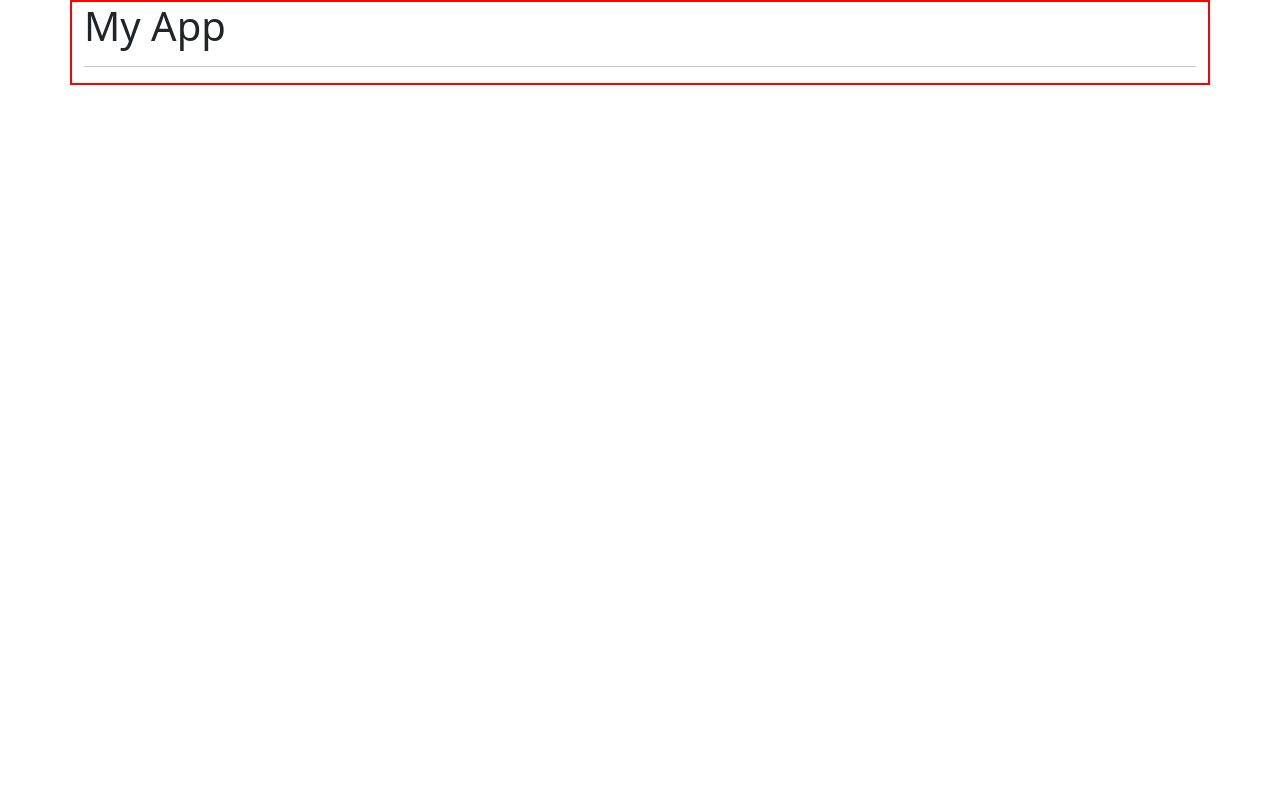
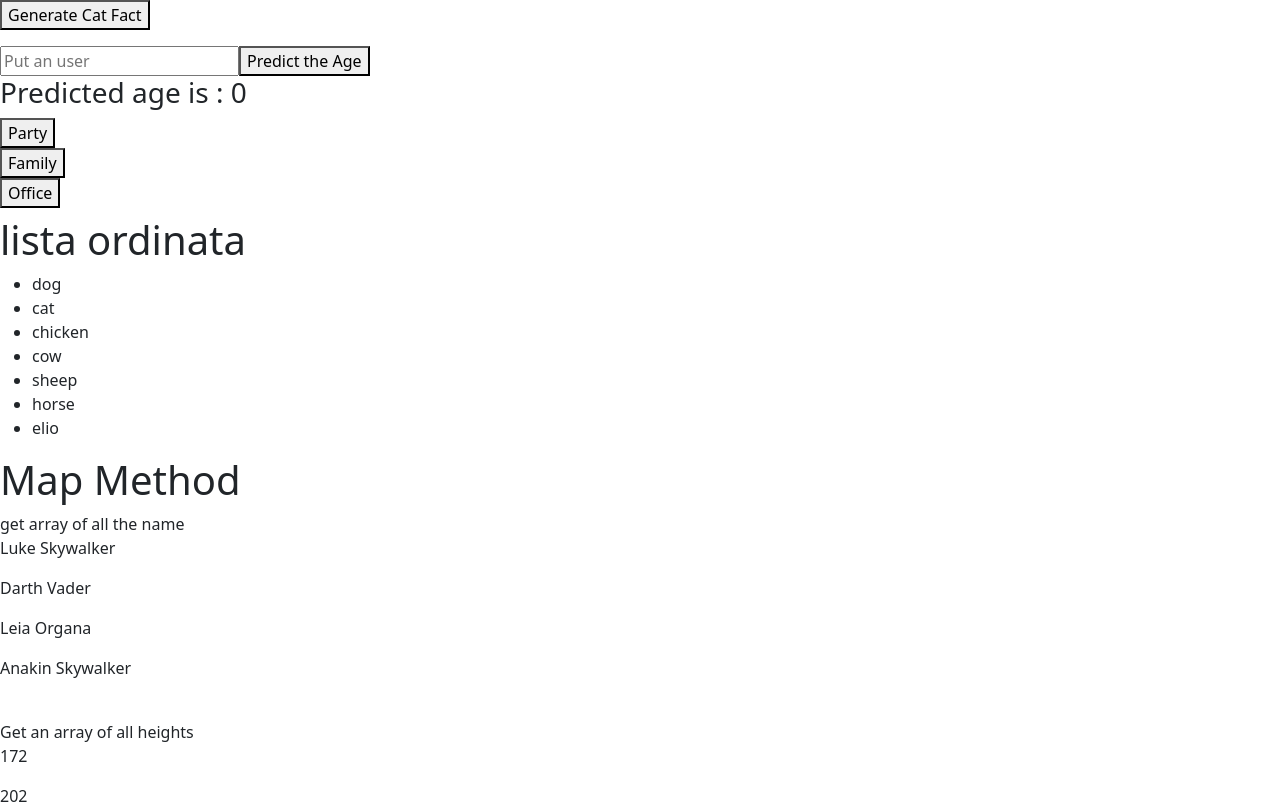
Before and after one commit to Castels88/React-esercizi, a React (Create React App) app: page / in a window 1280 px wide. Before the commit this address had no page. Shown: the top 804 px of the page. Built offline with nearby package versions, Linux system fonts and the light colour scheme; no server answers.

Commit message:
metà esercizi fatti

```diff
--- a/package.json
+++ b/package.json
@@ -6,6 +6,7 @@
     "@testing-library/jest-dom": "^5.16.5",
     "@testing-library/react": "^13.3.0",
     "@testing-library/user-event": "^13.5.0",
+    "axios": "^0.27.2",
     "bootstrap": "^5.2.1",
     "react": "^18.2.0",
     "react-bootstrap": "^2.5.0",
--- a/src/App.js
+++ b/src/App.js
@@ -1,26 +1,35 @@
-import React from "react";
-import {Routes, Route} from "react-router-dom"
-import {Container} from "./Container"
-import {Welcome} from "./Welcome"
-import { Counter } from "./Counter";
-import { Login } from "./Login";
-
+import React, { useEffect, useState } from "react";
+import Axios from "axios"
+import { PredictTheAge } from "./PredictTheAge";
+import { Excuse } from "./Excuse";
+import { MapList } from "./MapList";
+import { EserciziArrayMethod } from "./EserciziArrayMethod"
+// vediamo come si usa axios per fetchare dati da API
+// noteremo che la API viene renderizzata all'infinito per evitare cio bisogna mettere
+// il fetch dentro uno use effect in modo che venga mostrato solo quando viene montato
+// e adesso spuntera uno e basta
+// per farsi che la frase spunti al click ci basta muovere il fecth dentro una funzione
+// handleButton e in questo modo al click spuntera sempre una nuovo frase
 export function App (){
+    const [frase, setFrase] = useState("")
+    useEffect(()=>{
+        Axios.get(`https://catfact.ninja/fact`).then((response)=> {
+        setFrase(response.data.fact)
+    })
+    },[])
+    function handleButton(){
+        Axios.get(`https://catfact.ninja/fact`).then((response)=> {
+        setFrase(response.data.fact)
+    })
+    }
     return (
-        <Container title={
-            <div>
-                <h1>My App </h1>
-            </div>
-        }>
-            <Routes>
-                <Route path="/:name" element={<Welcome/>}/>
-                <Route path="/counter" element={<Counter/>}/>
-                <Route path="/login" element={<Login/>}/>
-            </Routes>
-
-        </Container>
-    )
+        <div>
+            <button onClick={handleButton}>Generate Cat Fact </button>
+            <p>{frase}</p>
+            <PredictTheAge/>
+            <Excuse/>
+            <MapList/>
+            <EserciziArrayMethod/>
+        </div>
+        )
 }
-// React Router - 02
-// Add a new Route to the /counter path that
-// renders the Counter component from useState 01.
--- /dev/null
+++ b/src/EserciziArrayMethod.js
@@ -0,0 +1,68 @@
+import React from "react";
+export function EserciziArrayMethod(){
+    const characters = [
+        {
+            name: 'Luke Skywalker',
+            height: '172',
+            mass: '77',
+            eye_color: 'blue',
+            gender: 'male',
+        },
+        {
+            name: 'Darth Vader',
+            height: '202',
+            mass: '136',
+            eye_color: 'yellow',
+            gender: 'male',
+        },
+        {
+            name: 'Leia Organa',
+            height: '150',
+            mass: '49',
+            eye_color: 'brown',
+            gender: 'female',
+        },
+        {
+            name: 'Anakin Skywalker',
+            height: '188',
+            mass: '84',
+            eye_color: 'blue',
+            gender: 'male',
+        },
+    ];
+    return(
+        <div>
+            <h1>Map Method</h1>
+            <div>get array of all the name</div>
+            {characters.map((value)=> <p key={value.name}>{value.name}</p> )}
+            <br />
+            <div>Get an array of all heights</div>
+            {characters.map((value)=> <p key={value.height}>{value.height}</p> )}
+            <br />
+            <div>Get an array of objects with just name and height properties</div>
+            {characters.map((value)=> <p>Nome:{value.name} <br /> Altezza:{value.height}</p> )}
+            <br />
+            <div>Get an array of all first names</div>
+            {characters.map((value)=> <p>{value.name.split(" ")[0]}</p> )}
+            <br />
+            <h1>Reduce Method</h1>
+            <div>Get the total mass of all characters</div>
+            {characters.reduce((acc,cur)=> {
+                const number = parseInt(cur.mass)
+                return acc + number
+            },0)}
+            <br />
+            <div>Get the total height of all characters</div>
+            {characters.reduce((acc,cur)=> {
+                const number = parseInt(cur.height)
+                return acc + number
+            },0)}
+            <br />
+            <div>Get the total number of characters in all the character names</div>
+            {characters.reduce((acc, cur)=>{
+                return acc + cur.name.length
+            },0)}
+        </div>
+
+    )
+}
--- /dev/null
+++ b/src/Excuse.js
@@ -0,0 +1,31 @@
+// creare dalla API 3 tasti che generino 3 tipi di scusa
+// la cosa molto importante che ci ha permesso di svolgere questo esercizio è...
+// l API ci ritonava un array con poi dentro un oggetto con delle proprietà
+// nel setExcuse noi siamo andati a prendere il primo elemento[0]con la proprietà excuse
+//e molto importante vedendo che la API era struttura gia in tipologie ci è bastato inserire
+//il parametro excuse nel fetch per poi richiamare le categorie che volevamo nei bottoni
+import React, { useState } from "react";
+import Axios from "axios"
+export function Excuse(){
+    const [excuse, setExcuse] = useState("")
+    const fetchExcuse = (excuse)=>{
+        Axios.get(`https://excuser.herokuapp.com/v1/excuse/${excuse}/`).then((response)=>{
+            setExcuse(response.data[0].excuse)
+        })
+    }
+
+    return (
+        <div>
+            <div>
+                <button onClick={()=>fetchExcuse("party")}>Party</button>
+            </div>
+            <div>
+                <button onClick={()=>fetchExcuse("family")}>Family</button>
+            </div>
+            <div>
+                <button onClick={()=>fetchExcuse("office")}>Office</button>
+            </div>
+            <h1>{excuse}</h1>
+        </div>
+    )
+}
--- /dev/null
+++ b/src/MapList.js
@@ -0,0 +1,12 @@
+import React from "react";
+export function MapList (){
+    const array = ['dog', 'cat', 'chicken', 'cow', 'sheep', 'horse','elio']
+    return(
+        <div>
+            <h1>lista ordinata</h1>
+            <ul>
+                    {array.map((value)=> <li key={value}>{value}</li> )}
+            </ul>
+        </div>
+    )
+}
--- /dev/null
+++ b/src/PredictTheAge.js
@@ -0,0 +1,37 @@
+import React, { useEffect, useState } from "react";
+import Axios from "axios"
+// in questo altro esempio la API mi ritorna in base al nome un ipotetica eta
+//andiamo a richiamre la API ma stavolt ainvece di settare un nome voglio che qualsiasi nome
+// io cerco nell'input mi ritoni una ipotetica API quindi
+// creiamo un set state anche il nome
+// poi colleghiamo l'input con onchange quindi creiamo la funzione dell evento
+// adesso come facciamo a collegare il name del setstate alla API perche la API
+// deve prendere il nome che noi digitiamo .
+// andiamo semplicemente a mettere dopo il name con ${name} il nostro parametro del setState
+// adesso noi vogliamo che venga mostrata l'età quindi creiamo un setstate per l eta che deve
+// essere visualizzata.
+// quindi del fect mettiamo il setage e nell h1 mettimao la age
+export function PredictTheAge(){
+    const [age, setAge] = useState(0)
+    const [name, setName] = useState("")
+    useEffect(()=>{
+        Axios.get(`https://api.agify.io/?name=${name}`).then((response)=>{
+            setAge(response.data.age)
+        })
+    },[])
+    function handleInput (event){
+        setName(event.target.value)
+    }
+    function handleButton(){
+        Axios.get(`https://api.agify.io/?name=${name}`).then((response)=>{
+            setAge(response.data.age)
+        })
+    }
+    return (
+        <div>
+            <input type="text" placeholder="Put an user" onChange={handleInput}  />
+            <button onClick={handleButton}>Predict the Age</button>
+            <h3>Predicted age is : {age} </h3>
+        </div>
+    )
+}
```
Also changed, not shown: 1 other file (tests, documents, lock files or other folders).
